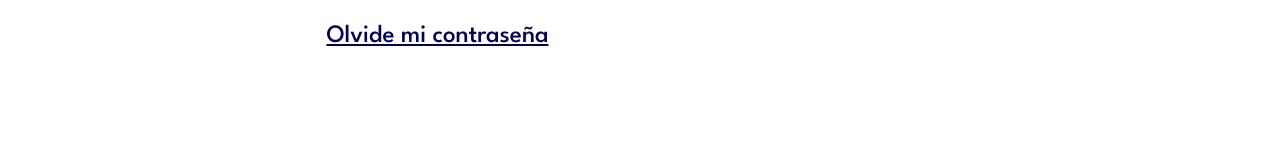
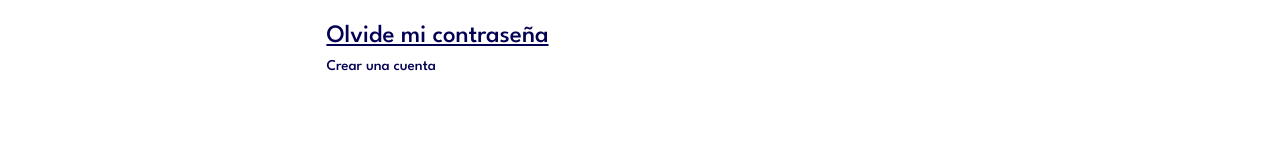
Before and after one commit to DarkKingpro10/EchoTech-Exam, a Next.js app: page /login in a window 1280 px wide. Shown: the part 575-724 px from the top of the page. Built offline with nearby package versions, Linux system fonts and the light colour scheme.

Commit message:
Haciendo correciones al link de registro

```diff
--- a/src/pages/login.js
+++ b/src/pages/login.js
@@ -33,13 +33,14 @@ export default function Login() {
 
     const handleSubmit = (e) => {
         e.preventDefault();
-        if ((profile.userName == usuario) && (profile.password == password)) {
-            sweetAlert(1, 'Login exitoso');
+        if (profile.userName == usuario && profile.password == password) {
+            sweetAlert(1, "Login exitoso");
             setUpdate({
-                ...profile,login: true
+                ...profile,
+                login: true,
             });
-        }else{
-            sweetAlert(2, 'La contraseña o el usuario no son correctos');
+        } else {
+            sweetAlert(2, "La contraseña o el usuario no son correctos");
         }
     };
 
@@ -116,6 +117,9 @@ export default function Login() {
                             Olvide mi contraseña
                         </Link>
                     </div>
+                    <Link href={"/registro"} className={"secundary-text "+ styles.createC}>
+                        Crear una cuenta
+                    </Link>
                 </div>
             </div>
         </Layout>
--- a/src/styles/Login.module.css
+++ b/src/styles/Login.module.css
@@ -44,3 +44,7 @@
     margin: 5px 0 0 40%;
     cursor: pointer;
 }
+
+.createC:hover{
+    color: red;
+}
```
